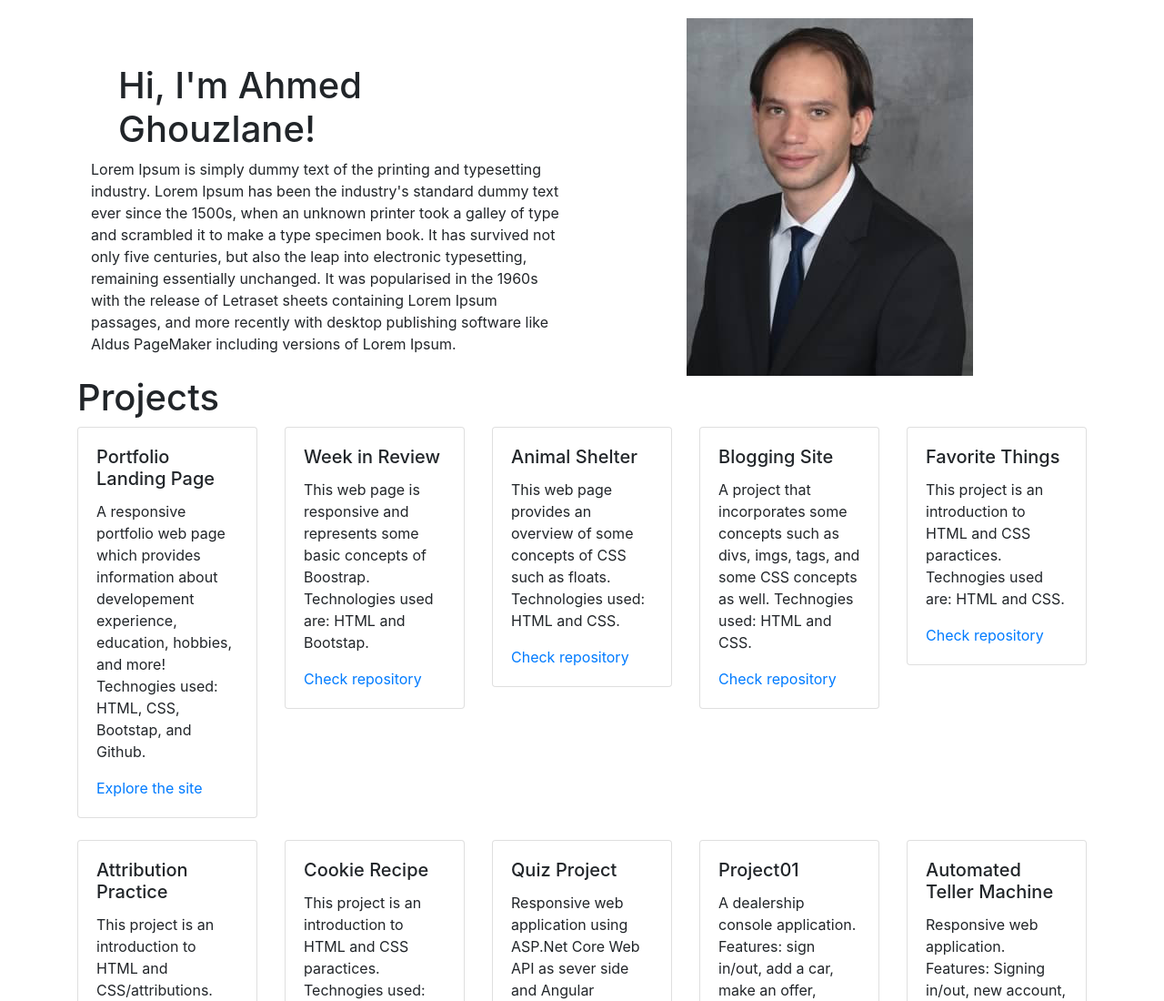
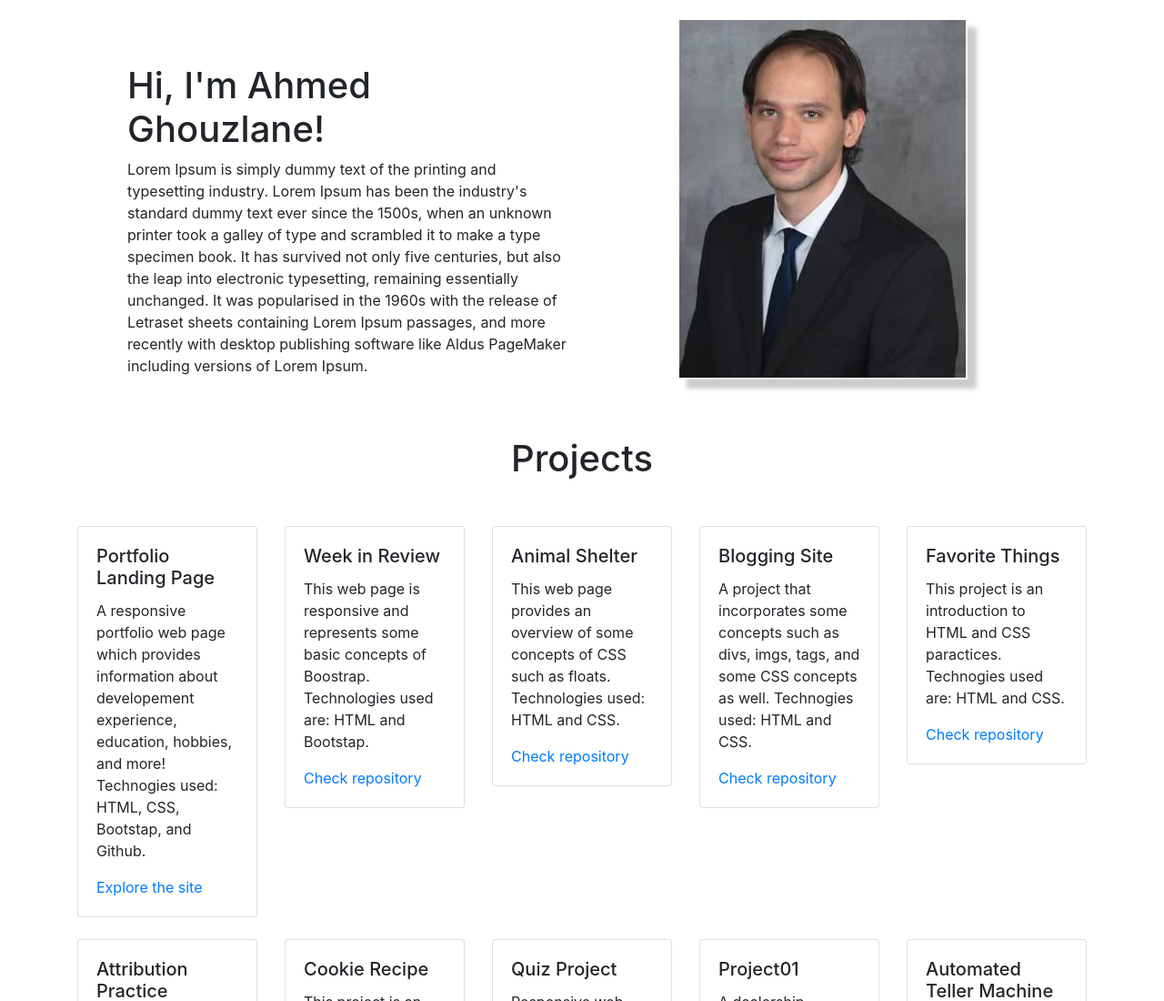
Before and after one commit to aGhouzlane/portfolio-landing-page, a plain HTML site: page index.html in a window 1280 px wide. Shown: the top 1100 px of the page at 91% size. Drawn offline with nearby package versions, Linux system fonts and the light colour scheme.

Commit message:
Add styling to the profile picture and paragraph

```diff
--- a/css/styles.css
+++ b/css/styles.css
@@ -1,9 +1,23 @@
 #name{
   margin-top: 70px;
-  margin-left: 30px;
+  margin-left: 40px;
+}
+
+#description{
+  margin-left: 40px;
 }
 
 #image{
-  margin-left: 100px;
+  margin-left: 90px;
   margin-top: 20px;
+  border:2px solid #fff;
+  box-shadow: 10px 10px 5px #ccc;
+      -moz-box-shadow: 10px 10px 5px #ccc;
+      -webkit-box-shadow: 10px 10px 5px #ccc;
+      -khtml-box-shadow: 10px 10px 5px #ccc;
 }
+
+#projects{
+  margin: 50px;
+  text-align: center;
+}
--- a/index.html
+++ b/index.html
@@ -27,7 +27,8 @@ Resources
       <div class="row">
         <div class="col-md-6">
           <h1 id="name">Hi, I'm Ahmed Ghouzlane!</h1>
-          <p>Lorem Ipsum is simply dummy text of the printing and typesetting industry. Lorem Ipsum has been the
+          <p id="description">Lorem Ipsum is simply dummy text of the printing and typesetting industry. Lorem Ipsum has
+            been the
             industry's standard dummy text ever since the 1500s, when an unknown printer took a galley of type and
             scrambled it to make a type specimen book. It has survived not only five centuries, but also the leap into
             electronic typesetting, remaining essentially unchanged. It was popularised in the 1960s with the release of
@@ -41,7 +42,7 @@ Resources
       </div>
     </div>
 
-    <h1>Projects</h1>
+    <h1 id="projects">Projects</h1>
     <div class="row row-cols-1 row-cols-sm-2 row-cols-md-3 row-cols-lg-4 row-cols-xl-5">
       <div class="col mb-4">
         <div class="card">
```
